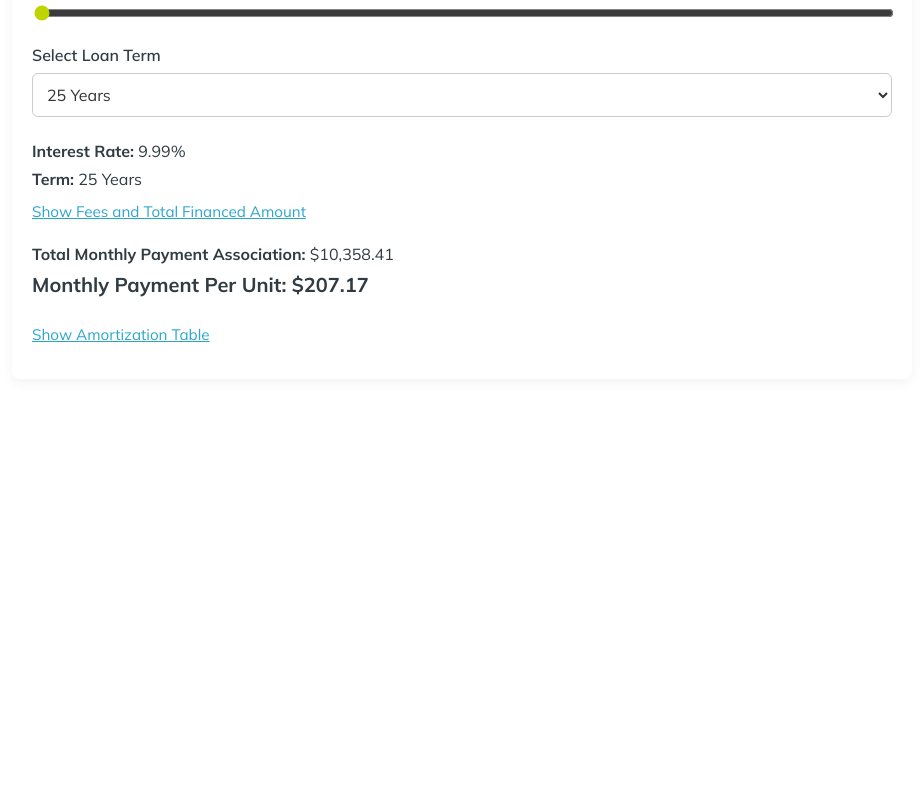
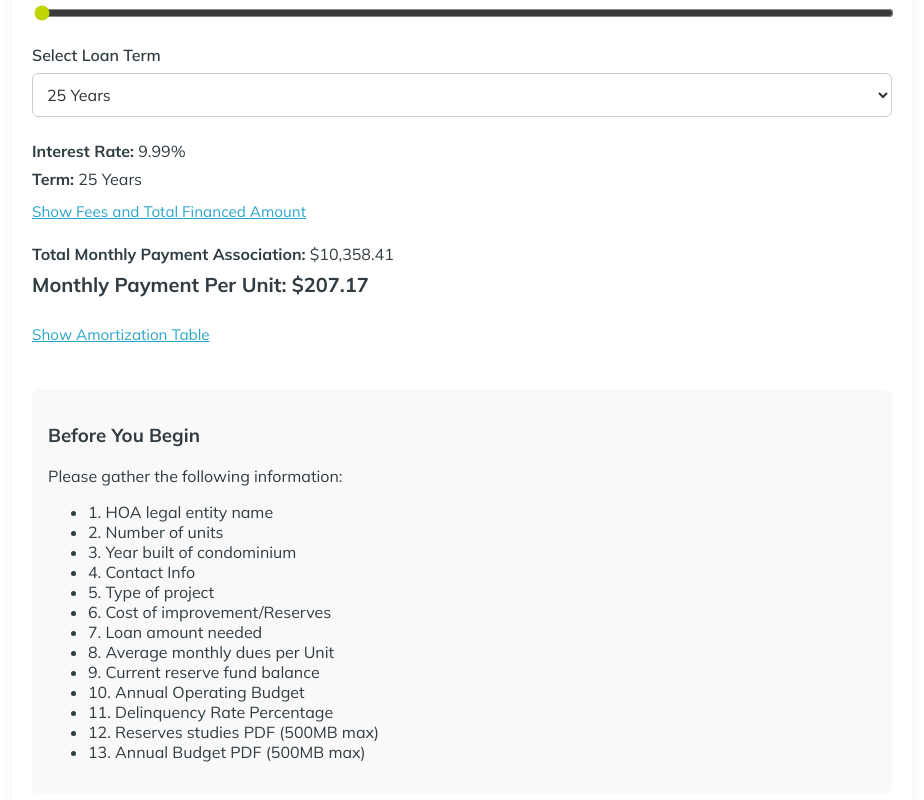
Before and after one commit to MetaCapFin/tu-cielo-site, a React (Create React App) app: page /contractor-proposal-tool in a window 1280 px wide. Shown: the part 418-1218 px from the top of the page, without its empty margins (178-1102 px from the left). Before the commit the page ends 829 px from the top, so only its background shows below. Built offline with nearby package versions, Linux system fonts and the light colour scheme.

Commit message:
Update contractor-proposal-tool.jsx

```diff
--- a/src/contractor-proposal-tool.jsx
+++ b/src/contractor-proposal-tool.jsx
@@ -1,6 +1,6 @@
 // src/contractor-proposal-tool.jsx
 import React, { useState } from 'react';
-import './contractor-proposal-tool.css'; // keep your styles separate as needed
+import './contractor-proposal-tool.css'; // ensure styles are defined if needed
 
 export default function ContractorProposalTool() {
   return (
@@ -12,7 +12,6 @@ export default function ContractorProposalTool() {
   );
 }
 
-// Calculator component is nested inside to keep things modular and separate
 function TuCieloCalculator() {
   const [units, setUnits] = useState(50);
   const [cost, setCost] = useState(1000000);
@@ -42,8 +41,8 @@ function TuCieloCalculator() {
       schedule.push({
         month: i,
         payment: monthlyPayment,
-        principal: principal,
-        interest: interest,
+        principal,
+        interest,
         balance: balance > 0 ? balance : 0
       });
     }
@@ -144,8 +143,9 @@ function TuCieloCalculator() {
         </div>
       )}
 
-      <div className="tooltip-text" style={{ marginTop: 40 }}>
-        <p>Before starting please gather the following information:</p>
+      <section className="info-section" style={{ marginTop: 40, background: '#f9f9f9', padding: '1rem', borderRadius: '8px' }}>
+        <h3>Before You Begin</h3>
+        <p>Please gather the following information:</p>
         <ul>
           <li>1. HOA legal entity name</li>
           <li>2. Number of units</li>
@@ -161,7 +161,7 @@ function TuCieloCalculator() {
           <li>12. Reserves studies PDF (500MB max)</li>
           <li>13. Annual Budget PDF (500MB max)</li>
         </ul>
-      </div>
+      </section>
     </div>
   );
 }
```
